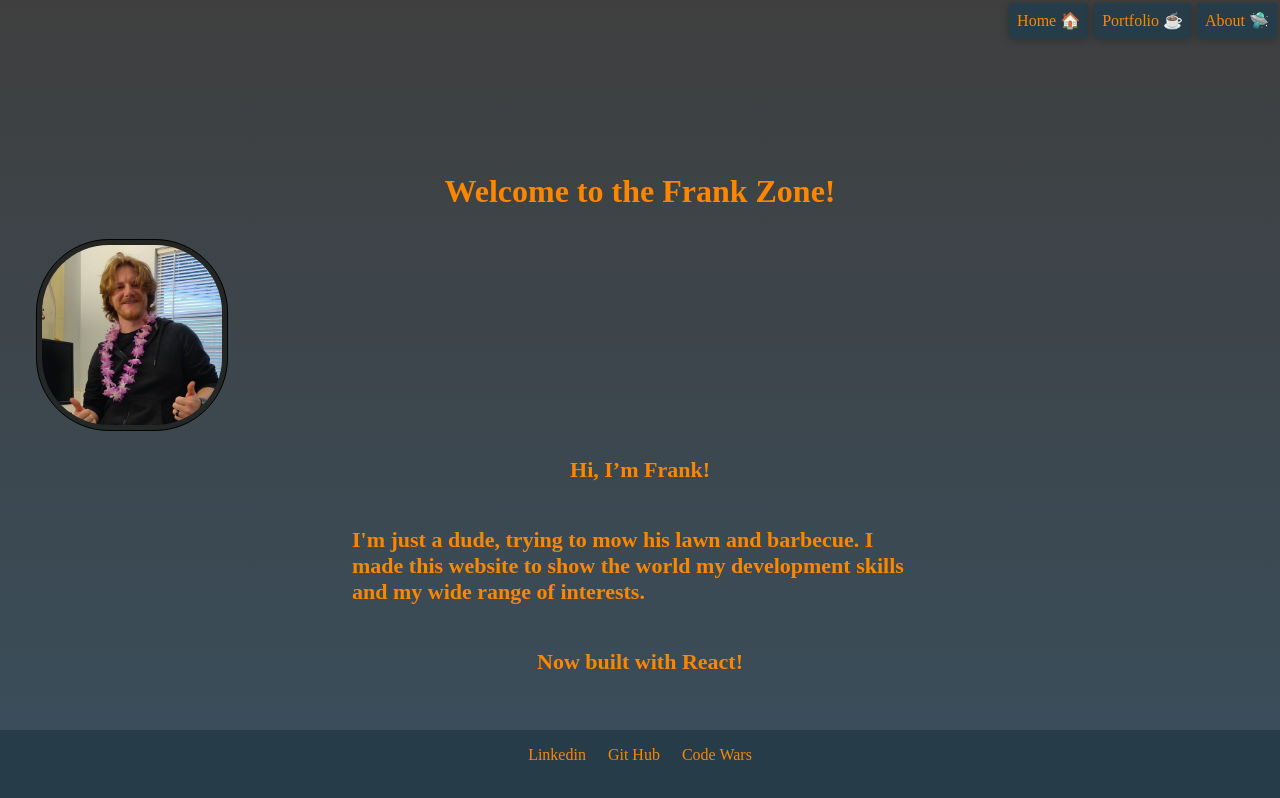
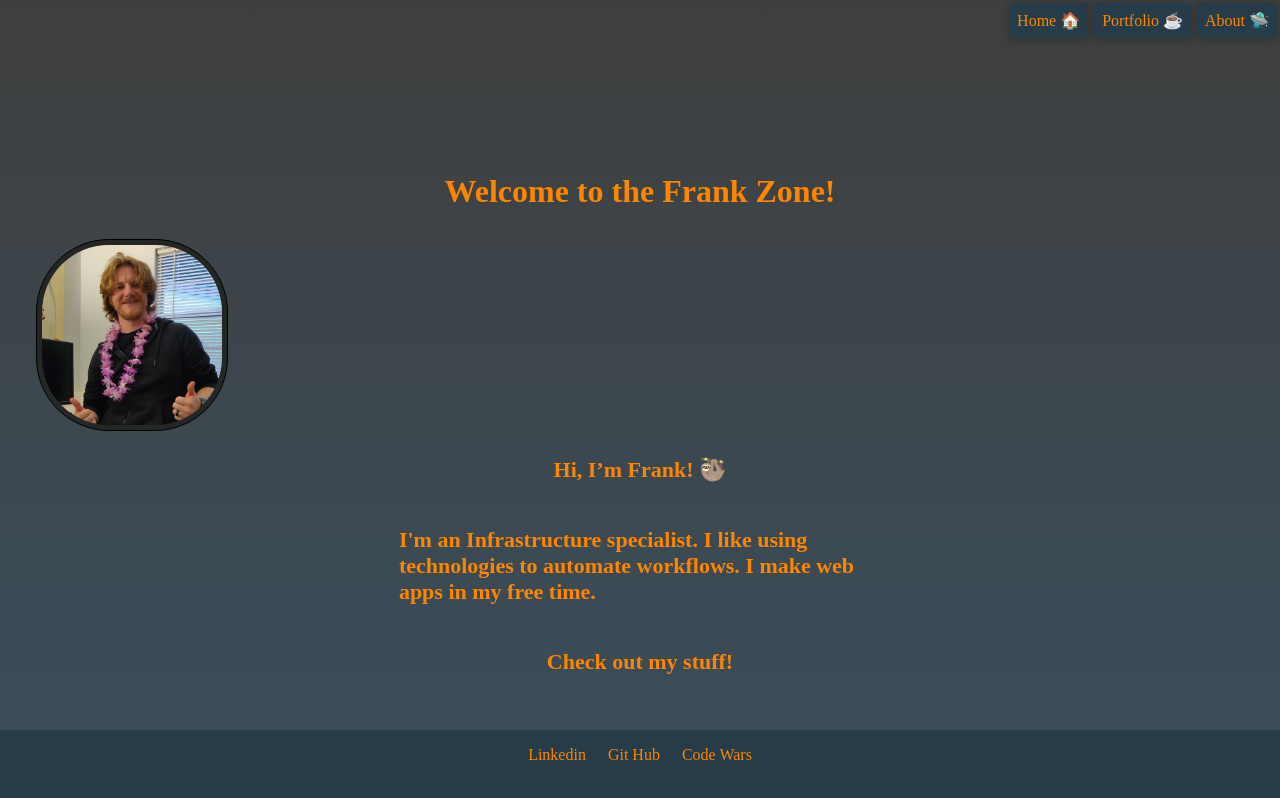
Before and after one commit to taylfw/Frankzone-React, a React (Create React App) app: page / in a window 1280 px wide. Shown: the top 798 px of the page. Built offline with nearby package versions, Linux system fonts and the light colour scheme.

Commit message:
Made changes to blurb

```diff
--- a/public/moneyTimer/index.html
+++ b/public/moneyTimer/index.html
@@ -9,12 +9,13 @@
   </head>
   <body>
     <div class="main-container">
+      <h1>Money Timer</h1>
     <div class="display">
         <h1 id="timer">0</h1>
     </div>
     <div class="btn-panel">
         <input type="number" placeholder="Enter your hourly wages" id="userInput"></input>
-        <button onclick="timer()">Start!</button>
+        <button type="submit" onclick="timer()">Start!</button>
     </div>
 
     </div>
--- a/src/components/Blurb.jsx
+++ b/src/components/Blurb.jsx
@@ -5,17 +5,16 @@ function Blurb() {
         <div className="blurb">
           <article>
             <p className="landing-p">
-              <b>Hi, I’m Frank! </b>
+              <b>Hi, I’m Frank! 🦥️ </b>
             </p>
             <p className="landing-p">
               <b>
-                I'm just a dude, trying to mow his lawn and barbecue. I made
-                this website to show the world my development skills and my wide
-                range of interests.
-              </b>{" "}
+                I'm an Infrastructure specialist. I like using technologies to
+                automate workflows. I make web apps in my free time.
+              </b>
             </p>
             <p className="landing-p">
-              <b>Now built with React!</b>
+              <b>Check out my stuff!</b>
             </p>
           </article>
         </div>
```
